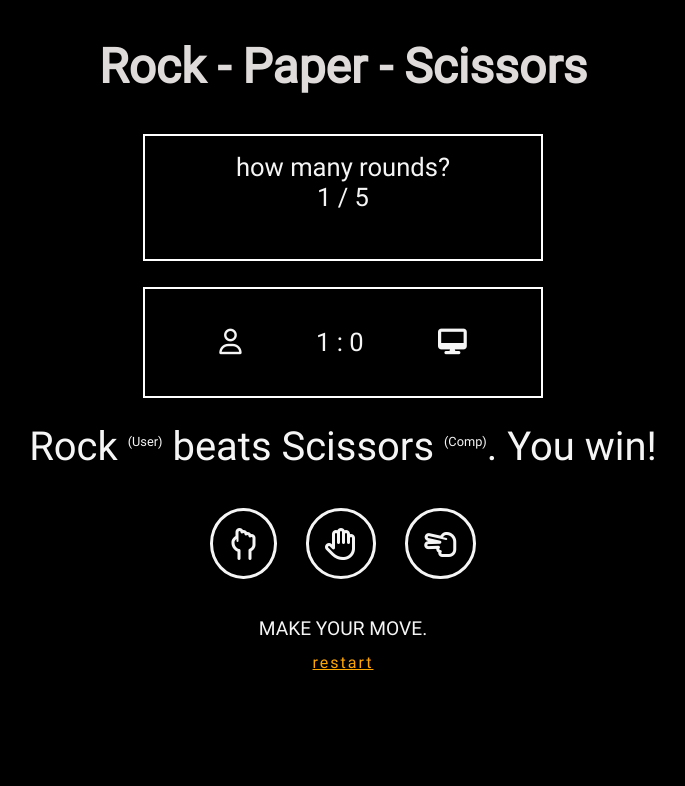
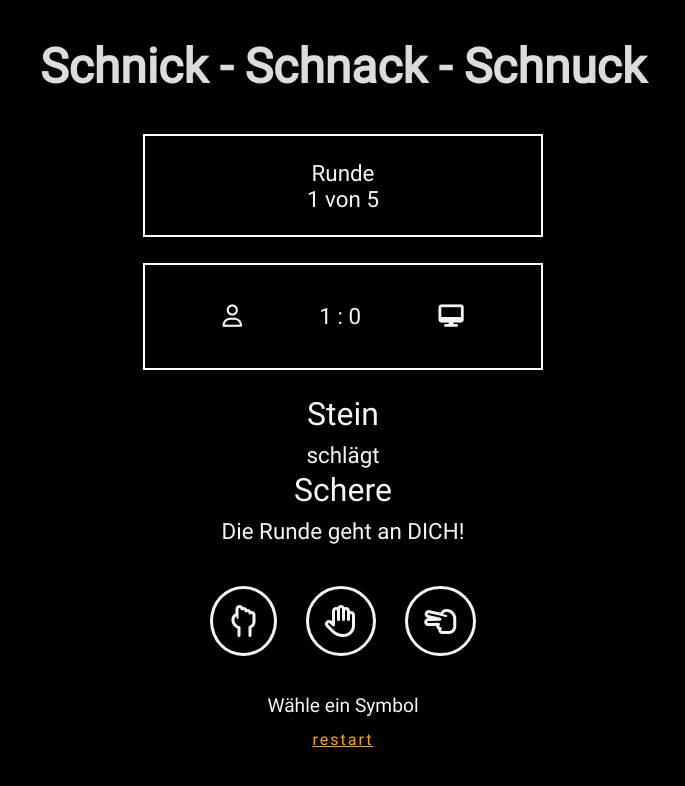
Before and after one commit to CodingFrank73/Rock-Paper-Scissors, a plain HTML site: page index.html in a window 1280 px wide. Both pictures are taken after a click on the button 540 px from the left and 620 px from the top of the page. Shown: the whole page, without its empty margins (297-982 px from the left). Drawn offline with Linux system fonts and the light colour scheme.

Commit message:
deutsche version

```diff
--- a/assets/js/main.js
+++ b/assets/js/main.js
@@ -5,7 +5,7 @@ let pcChoice = 0;
 let userScore = 0;
 let pcScore = 0;
 let click = "";
-let keyValue = ['Rock', 'Paper', 'Scissors']
+let keyValue = ['Stein', 'Papier', 'Schere']
 
 document.getElementById('restart').addEventListener('click', () => {
     location.reload();
@@ -66,23 +66,24 @@ function startTheGame(userChoice, pcChoice) {
     if (round == 1) {
 
         document.getElementsByClassName('cls-round-select')[0].style.display = "none";
+        document.getElementsByClassName('rounds-headline')[0].style.display = "none";
         document.getElementsByClassName('cls-round-counter')[0].style.display = "block";
     }
 
     if (round < maxRounds) {
         switch (whoWin(userChoice, pcChoice)) {
             case 0:
-                text = `It was a draw ! You both chose ${keyValue[userChoice - 1]}`;
+                text = `<span>Ihr habt Beide</span> <br>${keyValue[userChoice - 1]} <br> <span>gewählt</span> <br> UNENTSCHIEDEN`;
                 break;
 
             case 1:
-                text = `${keyValue[userChoice - 1]} <sup>(User)</sup>  beats ${keyValue[pcChoice - 1]} <sup>(Comp)</sup>. You win!`;
+                text = `${keyValue[userChoice - 1]} <br> <span>schlägt</span> <br> ${keyValue[pcChoice - 1]} <br> <span>Die Runde geht an DICH!</span>`;
                 userScore++;
                 document.getElementById(`${click}`).style.borderColor = "green";
                 break;
 
             case -1:
-                text = `${keyValue[pcChoice - 1]} <sup>(Comp)</sup> beats ${keyValue[userChoice - 1]}<sup>(User)</sup>. You lose!`;
+                text = `${keyValue[pcChoice - 1]} <br> <span>schlägt</span> <br> ${keyValue[userChoice - 1]} <br> <span>Das war wohl nichts...!</span>`;
                 pcScore++;
                 document.getElementById(`${click}`).style.borderColor = "red";
                 break;
@@ -90,22 +91,22 @@ function startTheGame(userChoice, pcChoice) {
 
     } else if (round = maxRounds) {
         if (userScore > pcScore) {
-            text = `The user wins`;
+            text = `DU <br> <span> hast gewonnen</span>`;
             document.getElementsByClassName('fa-user')[0].style.color = "green";
         } else if (userScore < pcScore) {
-            text = `The Computer wins`;
+            text = `Du <br> <span>hast leider verloren</span>`;
             document.getElementsByClassName('fa-user')[0].style.color = "red";
         } else {
-            text = `It was a draw - No winner.....`;
+            text = `Unentschieden`;
         }
-
+        document.getElementsByClassName('cls-restart-text')[0].style.display = "none";
     } else {
         return;
     };
 
     document.getElementById("result").innerHTML = text;
     document.getElementById("score").innerHTML = `${userScore} : ${pcScore}`;
-    document.getElementById("counter").innerHTML = `${round} / ${maxRounds}`;
+    document.getElementById("counter").innerHTML = `Runde <br> ${round} von ${maxRounds}`;
 
     round++;
 }
--- a/assets/sass/main.scss
+++ b/assets/sass/main.scss
@@ -29,7 +29,8 @@ div {
 h1 {
     width: 100%;
     text-align: center;
-    margin: 5% 0 10% 0;
+    font-size: 1.5rem;
+    margin: 7% 0;
     color: rgba(237, 232, 232, 0.944);
 }
 
@@ -56,11 +57,11 @@ fieldset {
 
     p,
     div {
-        font-size: 1.6rem;
+        font-size: 1.4rem;
     }
 
     label {
-        font-size: 1.2rem;
+        font-size: 1.1rem;
     }
 }
 
@@ -79,7 +80,9 @@ fieldset {
 
     & .cls-round-counter {
         display: none;
-        margin-bottom: 12%;
+        margin: 6% 0;
+        // margin-top: 5%;
+        // margin-bottom: 5%;
     }
 }
 
@@ -90,20 +93,24 @@ fieldset {
 }
 
 .cls-result {
-    margin-top: 5%;
+    margin-top: 10%;
 
     div {
-        font-size: 2.5rem;
+        font-size: 2rem;
 
         sup {
             font-size: .8rem;
+        }
+
+        span {
+            font-size: 1.4rem;
         }
     }
 }
 
 .cls-selection {
     width: 80%;
-    margin: 5% auto;
+    margin: 3% auto;
     padding: 3%;
 
     button {
--- a/index.html
+++ b/index.html
@@ -11,12 +11,12 @@
 
 <body>
     <header>
-        <h1>Rock - Paper - Scissors</h1>
+        <h1>Schnick - Schnack - Schnuck</h1>
     </header>
     <section>
         <form action="" id="roundsId">
             <fieldset class="cls-fs-rounds">
-                <p>how many rounds?</p>
+                <p class="rounds-headline">Wie viele Runden möchtest Du spielen?</p>
                 <div class="cls-round-select">
                     <div>
                         <input type="radio" name="rounds" id="five" value="5" checked>
@@ -36,7 +36,7 @@
                     </div>
                 </div>
                 <div class="cls-round-counter">
-                    <div id="counter">0 / 0</div>
+                    <div id="counter"></div>
                 </div>
             </fieldset>
 
@@ -47,7 +47,7 @@
             </fieldset>
 
             <article class="cls-result">
-                <div id="result">Let's play</div>
+                <div id="result">Los geht`s</div>
             </article>
 
             <article class="cls-selection">
@@ -57,7 +57,7 @@
             </article>
 
             <article class="cls-restart">
-                <p>MAKE YOUR MOVE.</p>
+                <p class="cls-restart-text">Wähle ein Symbol</p>
                 <a id="restart" href="">restart</a>
             </article>
         </form>
```
Also changed, not shown: assets/sass/main.css, 3 other files.
